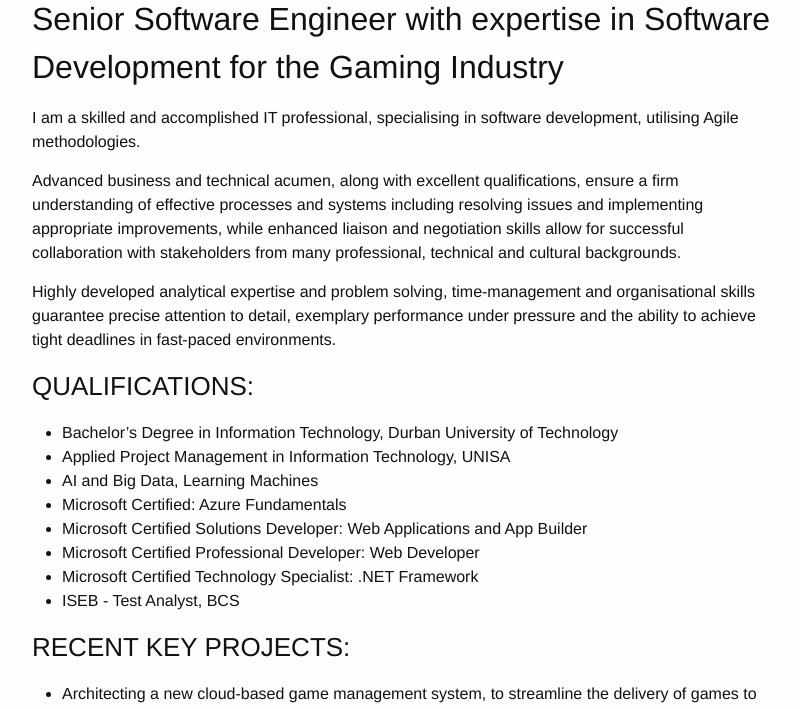
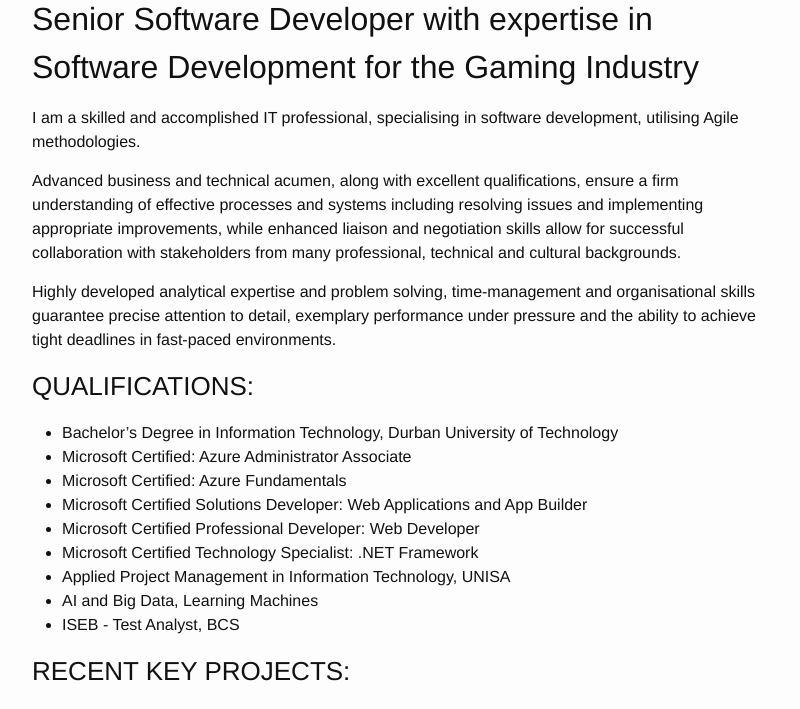
Before and after one commit to bluntspoon/bluntspoon.github.io, a Jekyll site: the page built from about.md, in a window 1280 px wide and 1400 px high. Shown: the part 691-1400 px from the top of the window, without its empty margins (238-1038 px from the left). Built offline with Jekyll 4.4.1, drawn with Linux system fonts in a browser that asks for light colours; a script that is not in the unit is left out.

Commit message:
Update about.md

```diff
--- a/about.md
+++ b/about.md
@@ -13,7 +13,7 @@
 - ⚡ Fact: I enjoy spending time with my family.
 
 ![image](https://user-images.githubusercontent.com/5371411/165077333-b3f5ef59-ed00-47d5-9af6-8df4a0cc8de5.png)
-## Senior Software Engineer with expertise in Software Development for the Gaming Industry
+## Senior Software Developer with expertise in Software Development for the Gaming Industry
 
 I am a skilled and accomplished IT professional, specialising in software development, utilising Agile methodologies.
 
@@ -24,12 +24,13 @@
 
 ### QUALIFICATIONS:
 - Bachelor’s Degree in Information Technology, Durban University of Technology
-- Applied Project Management in Information Technology, UNISA
-- AI and Big Data, Learning Machines
+- Microsoft Certified: Azure Administrator Associate
 - Microsoft Certified: Azure Fundamentals
 - Microsoft Certified Solutions Developer: Web Applications and App Builder
 - Microsoft Certified Professional Developer: Web Developer
 - Microsoft Certified Technology Specialist: .NET Framework
+- Applied Project Management in Information Technology, UNISA
+- AI and Big Data, Learning Machines
 - ISEB - Test Analyst, BCS
 
 
```
